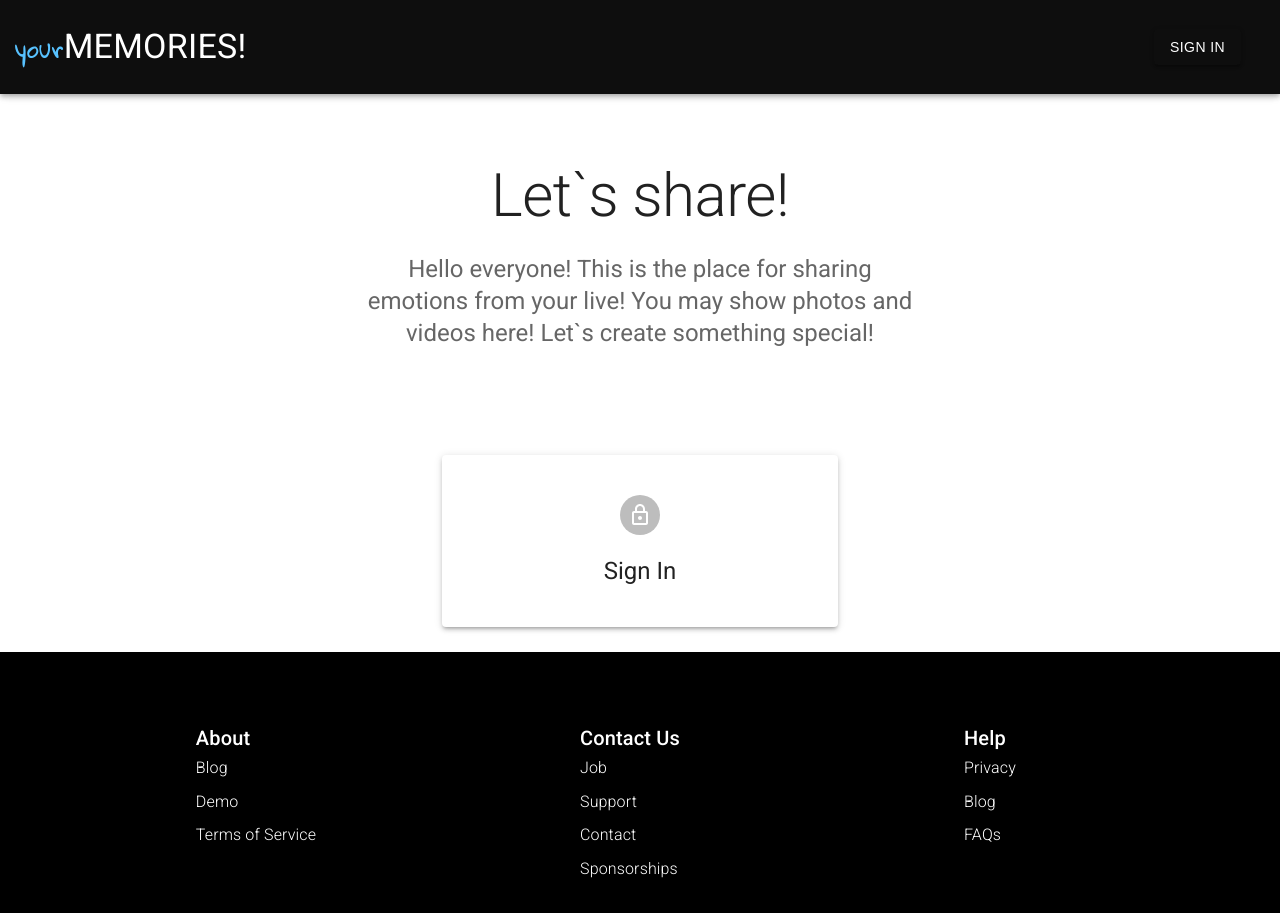
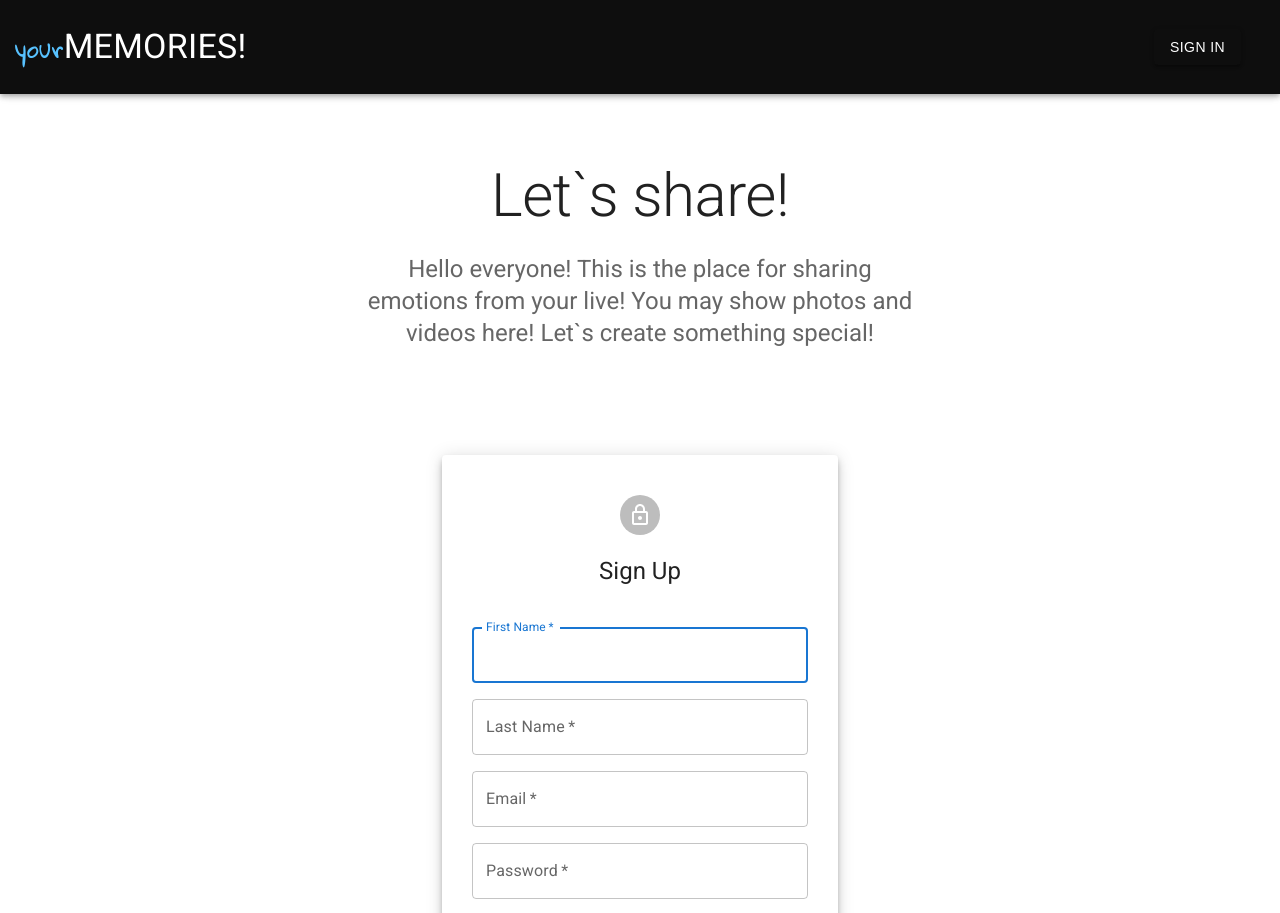
Before and after one commit to MarioLuigie/MERN_App, a React (Vite) app in the folder client/: page /auth in a window 1280 px wide. Shown: the top 913 px of the page. Built offline with nearby package versions, Linux system fonts and the light colour scheme; no server answers.

Commit message:
Create Sign Up/Sign In auth card in Auth.jsx

```diff
--- a/client/src/components/auth/Auth.jsx
+++ b/client/src/components/auth/Auth.jsx
@@ -1,6 +1,7 @@
 /* eslint-disable react/no-unknown-property */
 // /** @jsxImportSource @emotion/react */
 import { css } from '@emotion/react';
+import { useState } from "react";
 import {
   Typography,
   Avatar,
@@ -8,38 +9,128 @@ import {
   Paper,
   Grid,
   Container,
-  Grow
+  Grow,
+  TextField
 } from "@mui/material";
 import LockOutlinedIcon from "@mui/icons-material/LockOutlined";
 
 import Slider from "../content/Slider";
+import Input from "./Input";
 
 const styles = css`
+  padding-bottom: 20px;
+
   .paper {
     display: flex;
     flex-direction: column;
     align-items: center;
-    padding: 40px 20px;
+    padding: 40px 30px;
+    width: 100%;
   }
 
   .avatar {
     margin-bottom: 20px;
   }
+
+  .form {
+    width: 100%;
+    padding: 40px 0;
+  }
+
+  .submitBtn {
+    background-color: black;
+    color: white;
+    margin: 35px 0 0;
+
+    &:hover {
+      background-color: #1b1b1b;
+    }
+  }
 `
 
 export default function Auth() {
-  const isSignup = false;
+  const isSignup = true;
+
+  const [ isPasswordHidden, setIsPasswordHidden ] = useState(true);
+
+  const handleSubmit = (evt) => {
+    evt.preventDefault;
+    console.log("Auth form");
+  }
+
+  const handleChange = () => {
+
+  }
+
+  const handleShowPassword = () => {
+    setIsPasswordHidden(prevState => !prevState);
+  }
 
   return (
     <div css={styles}>
       <Slider />
       <Grow in timeout={700}>
         <Container maxWidth="xs">
-          <Paper className="paper" elevation={3}>
+          <Paper className="paper" elevation={6}>
             <Avatar className="avatar">
               <LockOutlinedIcon />
             </Avatar>
-            <Typography variant="h5">{isSignup ? "Sign Up" : "Sign In"}</Typography>
+            <Typography variant="h5">
+              {isSignup ? "Sign Up" : "Sign In"}
+            </Typography>
+            <form className="form" onSubmit={handleSubmit}>
+              <Grid container spacing={2}>
+                {isSignup && (
+                  <>
+                    <Input
+                      name="firstName"
+                      label="First Name"
+                      type="text"
+                      isAutoFocus={true}
+                      isHalf={false}
+                      handleChange={handleChange}
+                    />
+                    <Input
+                      name="lastName"
+                      label="Last Name"
+                      type="text"
+                      isAutoFocus={false}
+                      isHalf={false}
+                      handleChange={handleChange}
+                    />
+                  </>
+                )}
+                <Input
+                  name="email"
+                  label="Email"
+                  type="email"
+                  isAutoFocus={false}
+                  isHalf={false}
+                  handleChange={handleChange}
+                />
+                <Input
+                  name="password"
+                  label="Password"
+                  type={isPasswordHidden ? "password" : "text"}
+                  isAutoFocus={false}
+                  isHalf={false}
+                  handleChange={handleChange}
+                  handleShowPassword={handleShowPassword}
+                />
+                {isSignup &&
+                  <Input
+                    name="confirmPassword"
+                    label="Confirm Password"
+                    type={isPasswordHidden ? "password" : "text"}
+                    isAutoFocus={false}
+                    isHalf={false}
+                    handleChange={handleChange}
+                    handleShowPassword={handleShowPassword}
+                  />
+                }
+              </Grid>
+              <Button className="submitBtn" type="submit" fullWidth variant="contained">{isSignup ? "Sign Up" : "Sign In"}</Button>
+            </form>
           </Paper>
         </Container>
       </Grow>
--- /dev/null
+++ b/client/src/components/auth/Input.jsx
@@ -0,0 +1,45 @@
+import {
+  Grid,
+  TextField,
+  InputAdornment,
+  IconButton
+} from "@mui/material";
+import VisibilityIcon from "@mui/icons-material/Visibility";
+import VisibilityOffIcon from "@mui/icons-material/VisibilityOff";
+import { PropTypes } from "prop-types";
+
+export default function Input({
+  name,
+  label,
+  type,
+  isAutoFocus,
+  isHalf,
+  handleChange,
+  handleShowPassword
+}) {
+
+  return (
+    <Grid item xs={12} sm={isHalf ? 6 : 12}>
+      <TextField
+        name={name}
+        label={label}
+        type={type}
+        autoFocus={isAutoFocus}
+        fullWidth
+        required
+        variant="outlined"
+        onChange={handleChange}
+      />
+    </Grid>
+  )
+}
+
+Input.propTypes = {
+  name: PropTypes.string,
+  label: PropTypes.string,
+  type: PropTypes.string,
+  isAutoFocus: PropTypes.bool,
+  isHalf: PropTypes.bool,
+  handleChange: PropTypes.func,
+  handleShowPassword: PropTypes.func
+}
--- a/client/src/components/content/Form.jsx
+++ b/client/src/components/content/Form.jsx
@@ -121,7 +121,7 @@ export default function Form({
 
   return (
     <div css={styles}>
-      <Paper className="paper">
+      <Paper className="paper" elevation={6}>
         <form className="form" autoComplete="off" noValidate onSubmit={handleSubmit}>
           <Typography variant="h6">
             {currentId ? "Edit memory" : "Create memory"}
--- a/client/src/components/content/Navbar.jsx
+++ b/client/src/components/content/Navbar.jsx
@@ -11,6 +11,7 @@ import {
 import { Link } from "react-router-dom";
 
 const styles = css`
+  margin-bottom: 160px;
   .appBar {
     background-color: #0e0e0e;
     padding: 15px;
--- a/client/src/components/content/Post.jsx
+++ b/client/src/components/content/Post.jsx
@@ -87,7 +87,7 @@ export default function Post({
 
   return (
     <div css={styles}>
-      <Card className="card">
+      <Card className="card" elevation={6}>
         <CardMedia
           className="media"
           image={'https://images.pexels.com/photos/1020017/pexels-photo-1020017.jpeg?auto=compress&cs=tinysrgb&w=1260&h=750&dpr=1'}
--- a/client/src/components/content/Posts.jsx
+++ b/client/src/components/content/Posts.jsx
@@ -8,6 +8,8 @@ import { PropTypes } from "prop-types";
 import Post from "./Post";
 
 const styles = css`
+  padding-bottom: 20px;
+
   .postsContainer {
 
   }
--- a/client/src/components/content/Slider.jsx
+++ b/client/src/components/content/Slider.jsx
@@ -7,7 +7,6 @@ import {
 } from "@mui/material";
 
 const styles = css`
-  margin-top: 160px;
   padding: 0 0 90px;
 `
 
--- a/client/src/components/layout/Main.jsx
+++ b/client/src/components/layout/Main.jsx
@@ -3,7 +3,7 @@
 import { css } from '@emotion/react';
 import { Routes, Route } from "react-router-dom";
 
-import Home from "../content/Home";
+import Home from "../pages/Home";
 import Auth from "../auth/Auth";
 
 const styles = css`
--- a/client/src/components/content/Home.jsx
+++ b/client/src/components/pages/Home.jsx
@@ -12,7 +12,6 @@ import {
 import Posts from "../content/Posts";
 import Form from "../content/Form";
 import * as actions from "../../redux/actions/posts";
-import Slider from "./Slider";
 
 const styles = css`
 
@@ -31,7 +30,6 @@ export default function Home() {
 
   return (
     <div css={styles}>
-      <Slider />
       <Grow in timeout={700}>
         <Container>
           <Grid container justifyContent="space-between" alignItems="stretch" spacing={4}>
```
